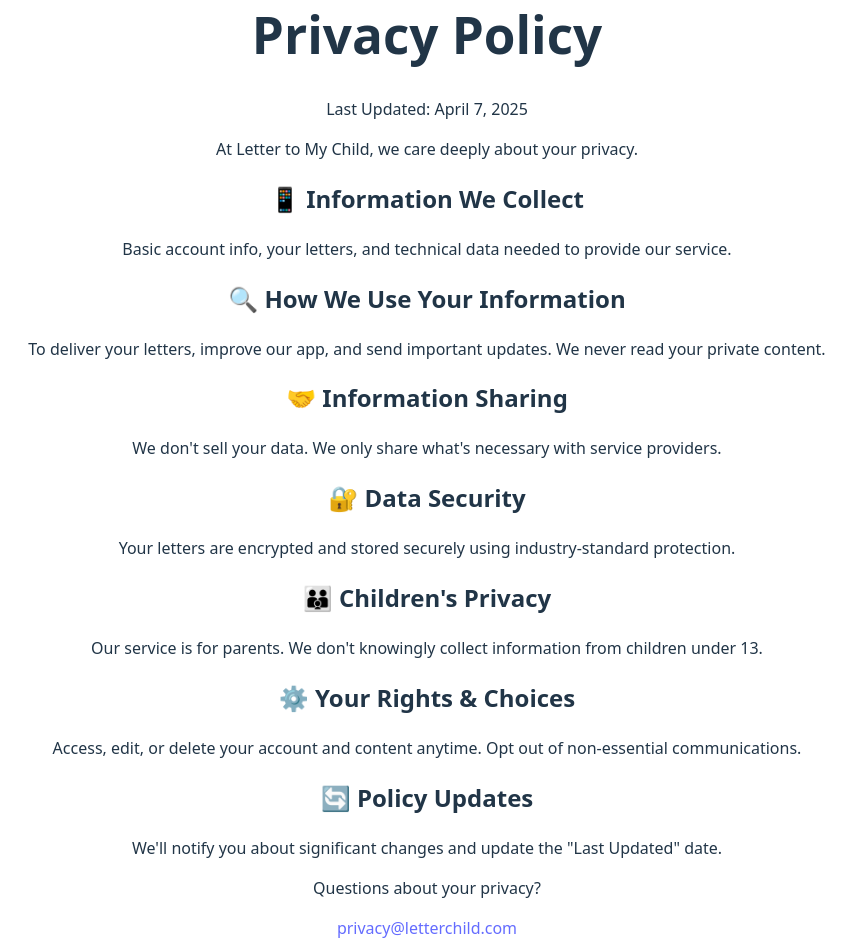
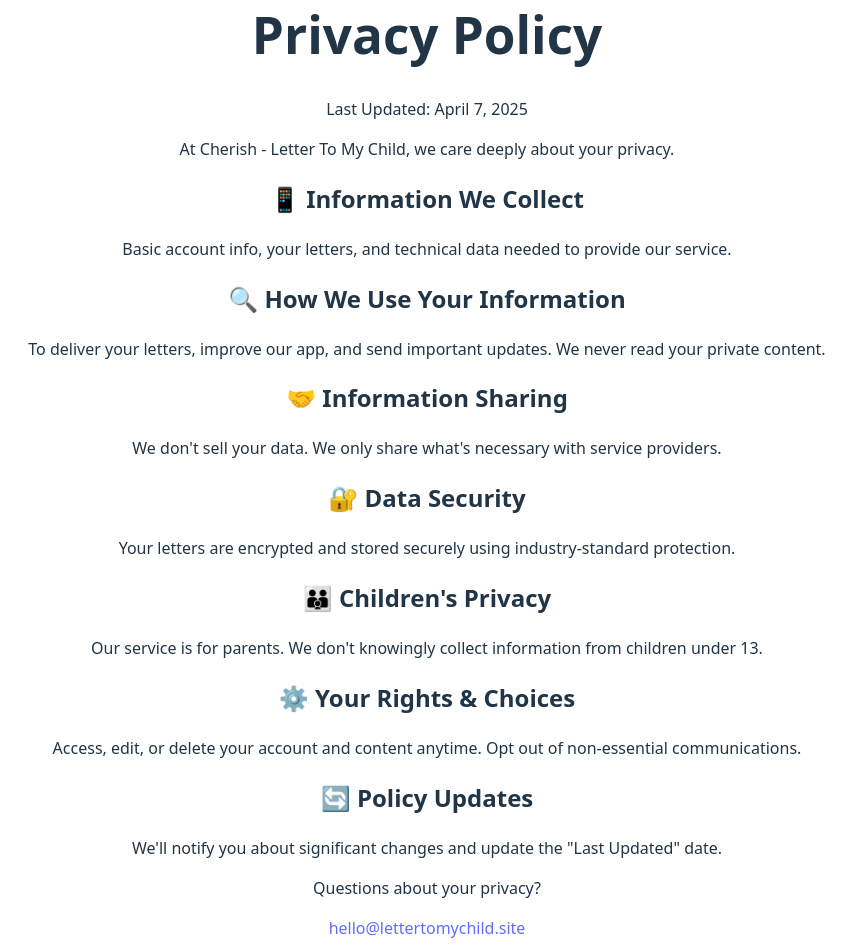
Before and after one commit to atahtee/ltmc-web, a React (Vite) app: page /privacy-policy in a window 1280 px wide. Shown: the part 140-1088 px from the top of the page, without its empty margins (213-1069 px from the left). Built offline with nearby package versions, Linux system fonts and the light colour scheme.

Commit message:
Changed naming

```diff
--- a/src/pages/PrivacyPolicy.jsx
+++ b/src/pages/PrivacyPolicy.jsx
@@ -12,7 +12,7 @@
       </div>
 
       <p className="mb-10 text-center text-gray-600 text-sm border-b border-purple-100 pb-6">
-        At <span className="text-purple-600 font-medium">Letter to My Child</span>, we care deeply about your privacy.
+        At <span className="text-purple-600 font-medium">Cherish - Letter To My Child</span>, we care deeply about your privacy.
       </p>
 
       <div className="space-y-8">
@@ -83,7 +83,7 @@
       <div className="mt-16 pt-6 border-t border-purple-100 text-center">
         <p className="text-xs text-purple-300 mb-2">Questions about your privacy?</p>
         <a href="mailto:privacy@letterchild.com" className="text-xs font-medium text-purple-500 hover:text-purple-600 transition-colors">
-          privacy@letterchild.com
+          hello@lettertomychild.site
         </a>
         <div className="mt-6 text-purple-200 text-xs">
           <span className="opacity-75">•</span>
```
